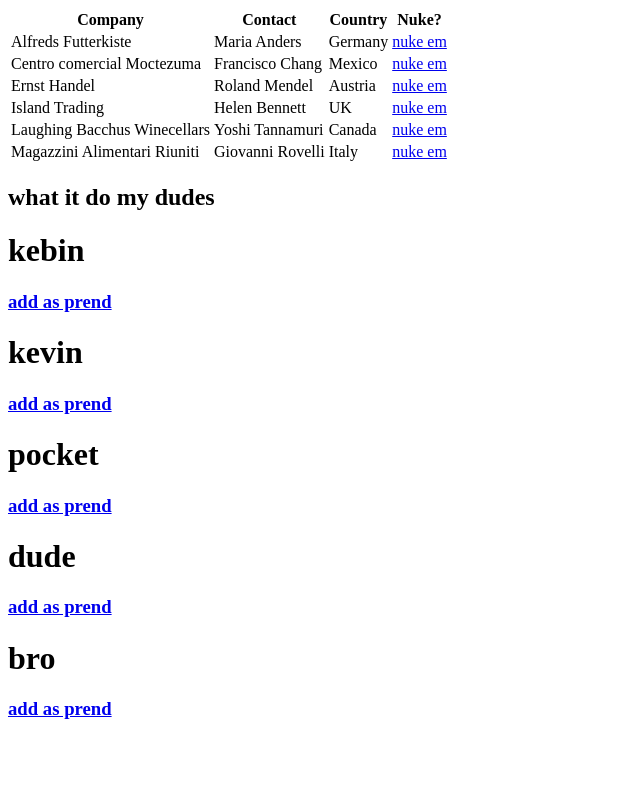
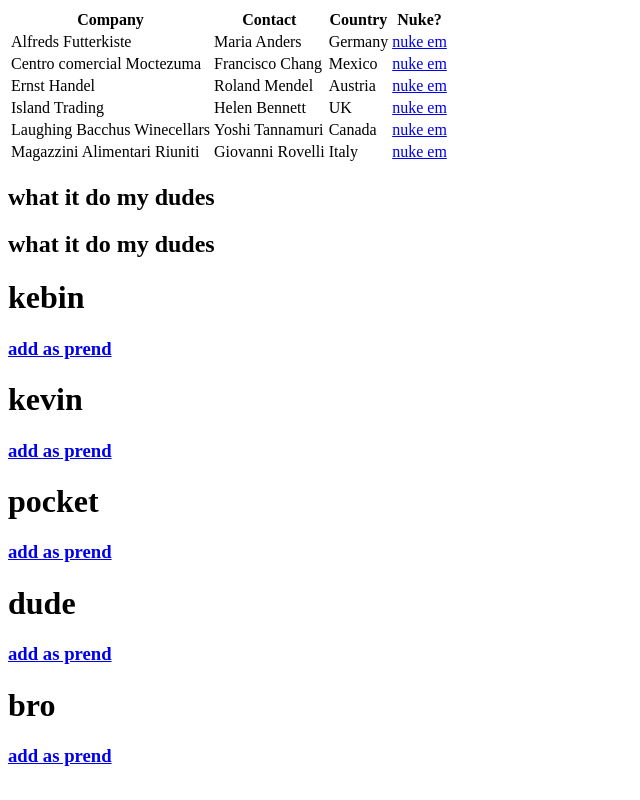
Before and after one commit to kevintrankt/TINE, a plain HTML site: page index.html in a window 1280 px wide. Shown: the whole page, without its empty margins (0-640 px from the left). Drawn offline with Linux system fonts and the light colour scheme.

Commit message:
Update index.html

```diff
--- a/index.html
+++ b/index.html
@@ -72,6 +72,7 @@
         <div class="container">
             <h2>what it do my dudes</h2>
             <div class="profile">
+                <h2>what it do my dudes</h2>
                 <h1>kebin</h1>
                 <h3><a href="#">add as prend</a></h3>
             </div>
```
